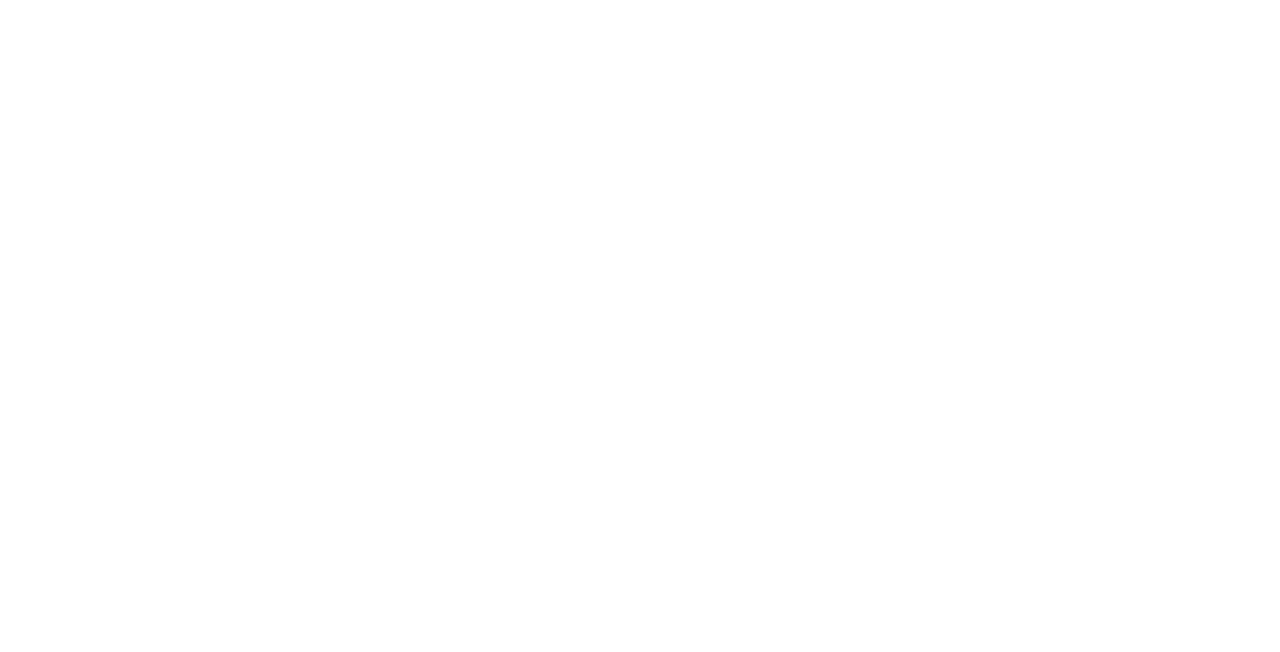
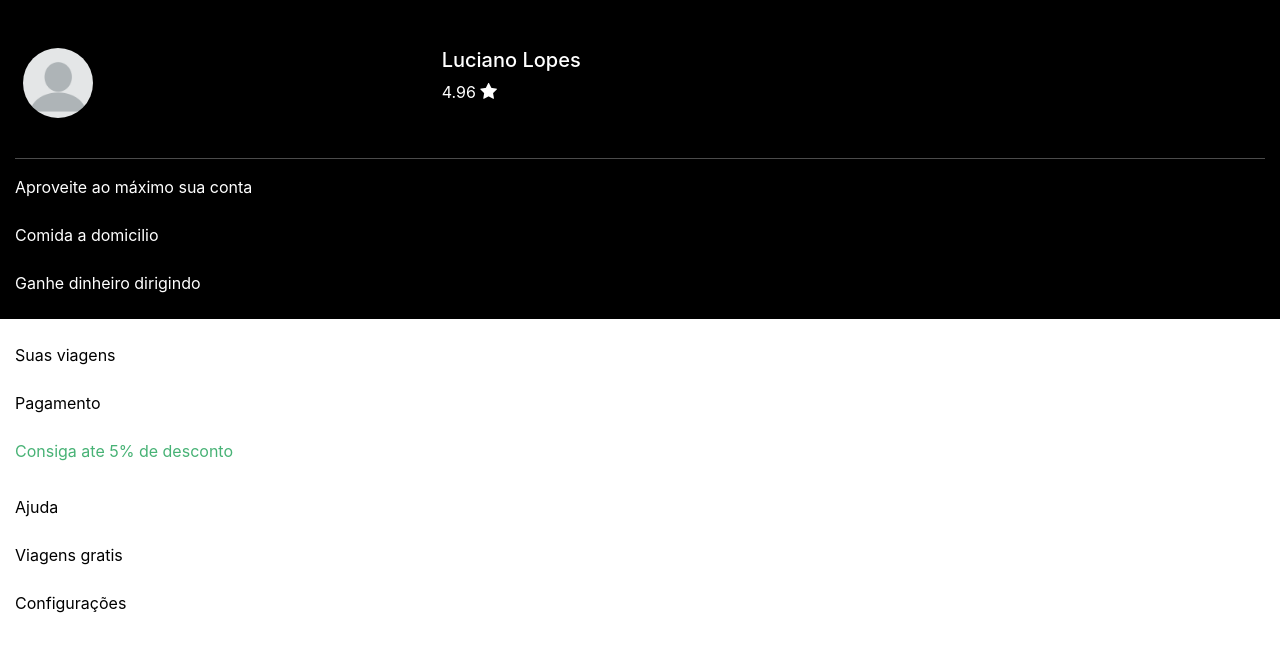
Before and after one commit to Nirgal05/uber-bootstrap, a plain HTML site: page index.html in a window 1280 px wide. Drawn offline with nearby package versions, Linux system fonts and the light colour scheme.

Commit message:
menu inicial, ajustes css img perfil

```diff
--- a/index.html
+++ b/index.html
@@ -0,0 +1,46 @@
+<html>
+    <head>
+        <title>Uber Bootstrap</title>
+        <link rel="stylesheet" href="https://stackpath.bootstrapcdn.com/bootstrap/4.3.1/css/bootstrap.min.css" integrity="sha384-ggOyR0iXCbMQv3Xipma34MD+dH/1fQ784/j6cY/iJTQUOhcWr7x9JvoRxT2MZw1T" crossorigin="anonymous"/>
+        <link href="https://stackpath.bootstrapcdn.com/font-awesome/4.7.0/css/font-awesome.min.css" rel="stylesheet" integrity="sha384-wvfXpqpZZVQGK6TAh5PVlGOfQNHSoD2xbE+QkPxCAFlNEevoEH3Sl0sibVcOQVnN" crossorigin="anonymous"/>
+        <link rel="stylesheet" href="style.css"/>
+        <meta name="viewport" content="width=device-width, initial-scale=1.0"/>
+    </head>
+    <body>
+        <div class="container-fluid">
+            <div class="row ub-bg-dark">
+                <div class="col-4">
+                    <br/><br/>
+                    <img src="images/profile-default.png" class="rounded-circle ub-img-profile-menu"/>
+                    <br/><br/>
+                </div>
+                <div class="col-8">
+                    <br/><br/>
+                    <h5>Luciano Lopes</h5>
+                    <label>4.96 <span class="fa fa-star"></span></label>
+                </div>
+            </div>
+
+            <div class="row ub-bg-dark">
+                <div class="col-12">
+                    <hr/>
+                    <a href="#">Aproveite ao máximo sua conta</a><br/><br/>
+                    <a href="#">Comida a domicilio</a><br/><br/>
+                    <a href="#">Ganhe dinheiro dirigindo</a>
+                    <br/><br/>
+                </div>
+            </div>
+            <br/>
+            <div class="row">
+                <div class="col-12">
+                    <a href="#">Suas viagens</a><br/><br/>
+                    <a href="depositar.html">Pagamento</a><br/><br/>
+                    <label class="ub-text-success">Consiga ate 5% de desconto</label><br/><br/>
+                    <a href="#">Ajuda</a><br/><br/>
+                    <a href="#">Viagens gratis</a><br/><br/>
+                    <a href="perfil.html">Configurações</a>
+                </div>
+            </div>
+        </div>
+    </body>
+</html>
--- a/style.css
+++ b/style.css
@@ -34,6 +34,11 @@
     font-size: 18px;
 }
 
+.ub-bg-dark a{
+    color: white;
+    text-decoration: none;
+}
+
 .ub-icon-lg{
     font-size: 54px;
 }
@@ -55,6 +60,19 @@
     height: 38px;
 }
 
+.ub-img-profile-menu {
+    margin-left: 8px;
+    max-width: 70px;
+}
+
 p{
     font-weight: 600;
 }
+
+a{
+    color: #000000;
+}
+
+hr{
+    background-color: #545454;
+}
```
